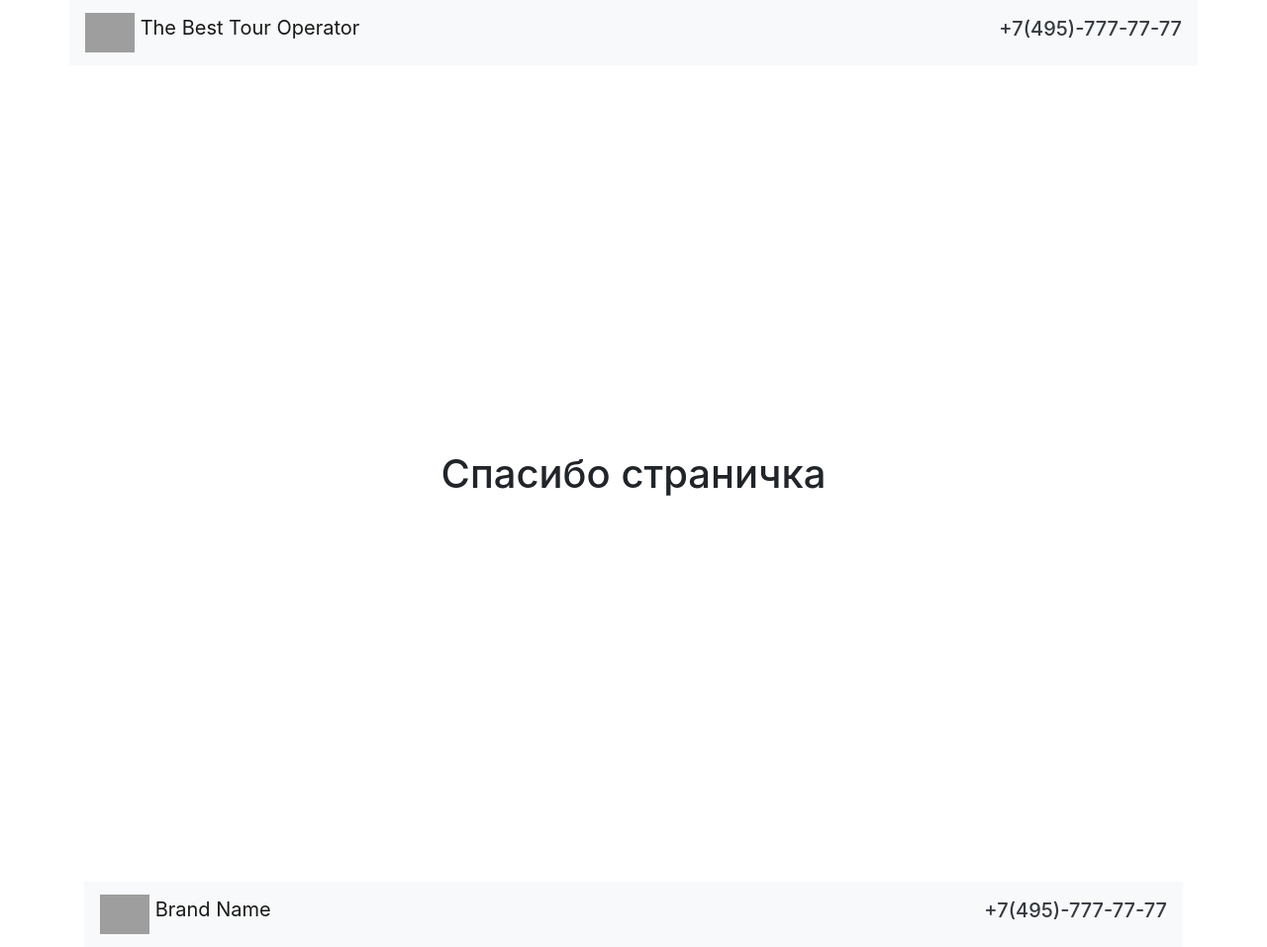
After one commit to grigoscool/travel-agency, a Django app: page /thanks/ in a window 1280 px wide. The commit adds this page. Shown: the whole page at 99% size. Run offline with Django 4.2, Linux system fonts and the light colour scheme; grey boxes are pictures that could not be loaded.

```diff
--- a/crm/urls.py
+++ b/crm/urls.py
@@ -5,5 +5,5 @@ from . import views
 
 urlpatterns = [
     path('', views.index, name='index'),
-    path('thanks', views.thanks, name='thanks'),
+    path('thanks/', views.thanks, name='thanks'),
 ]
--- /dev/null
+++ b/templates/inclusions/_footer.html
@@ -0,0 +1,18 @@
+{% load static %}
+<footer>
+	<div class="container">
+		<nav class="navbar navbar-light bg-light container">
+			<a class="navbar-brand logo-top" href="{% url 'index' %}">
+				<img src="{% static 'img/Logo.png' %}" width="50" height="40" class="d-inline-block align-top" alt=""
+				     loading="lazy">
+				Brand Name
+			</a>
+			<div class="contact-top">
+				<a class="whatsapp-number" href="https://web.whatsapp.com/"></a>
+				<a class="telegram-number" href="https://t.me/"></a>
+				<a class="phone-number text-dark" href="tel:+74957777777">
+					<h5>+7(495)-777-77-77</h5></a>
+			</div>
+		</nav>
+	</div>
+</footer>
--- /dev/null
+++ b/templates/inclusions/_nav.html
@@ -0,0 +1,14 @@
+{% load static %}
+<nav class="navbar navbar-light bg-light container">
+	<a class="navbar-brand logo-top" href="{% url 'index' %}">
+		<img src="{% static 'img/Logo.png' %}" width="50" height="40" class=" d-inline-block align-top" alt=""
+		     loading="lazy">
+		The Best Tour Operator
+	</a>
+	<div class="contact-top">
+		<a class="whatsapp-number" href="https://web.whatsapp.com/"></a>
+		<a class="telegram-number" href="https://t.me/"></a>
+		<a class="phone-number text-dark" href="tel:+74957777777">
+			<h5>+7(495)-777-77-77</h5></a>
+	</div>
+</nav>
--- a/templates/index.html
+++ b/templates/index.html
@@ -1,5 +1,6 @@
 {% extends 'base.html' %}
 {% load static %}
+{% block title %} тур оператор мечты {% endblock %}
 {% block index %}
 <!-- карусель -->
 {% include 'carousel.html' %}
--- a/templates/thanks.html
+++ b/templates/thanks.html
@@ -1,5 +1,7 @@
 {% extends 'base.html' %}
 {% load static %}
+{% block title %} {{ block.super }} {% endblock %}
+
 {% block thanks %}
 	<!-- Спасибо -->
   	<section>
```
Also changed, not shown: templates/base.html (+11 -34 lines). Lines whose indentation alone changed are shown as unchanged.
